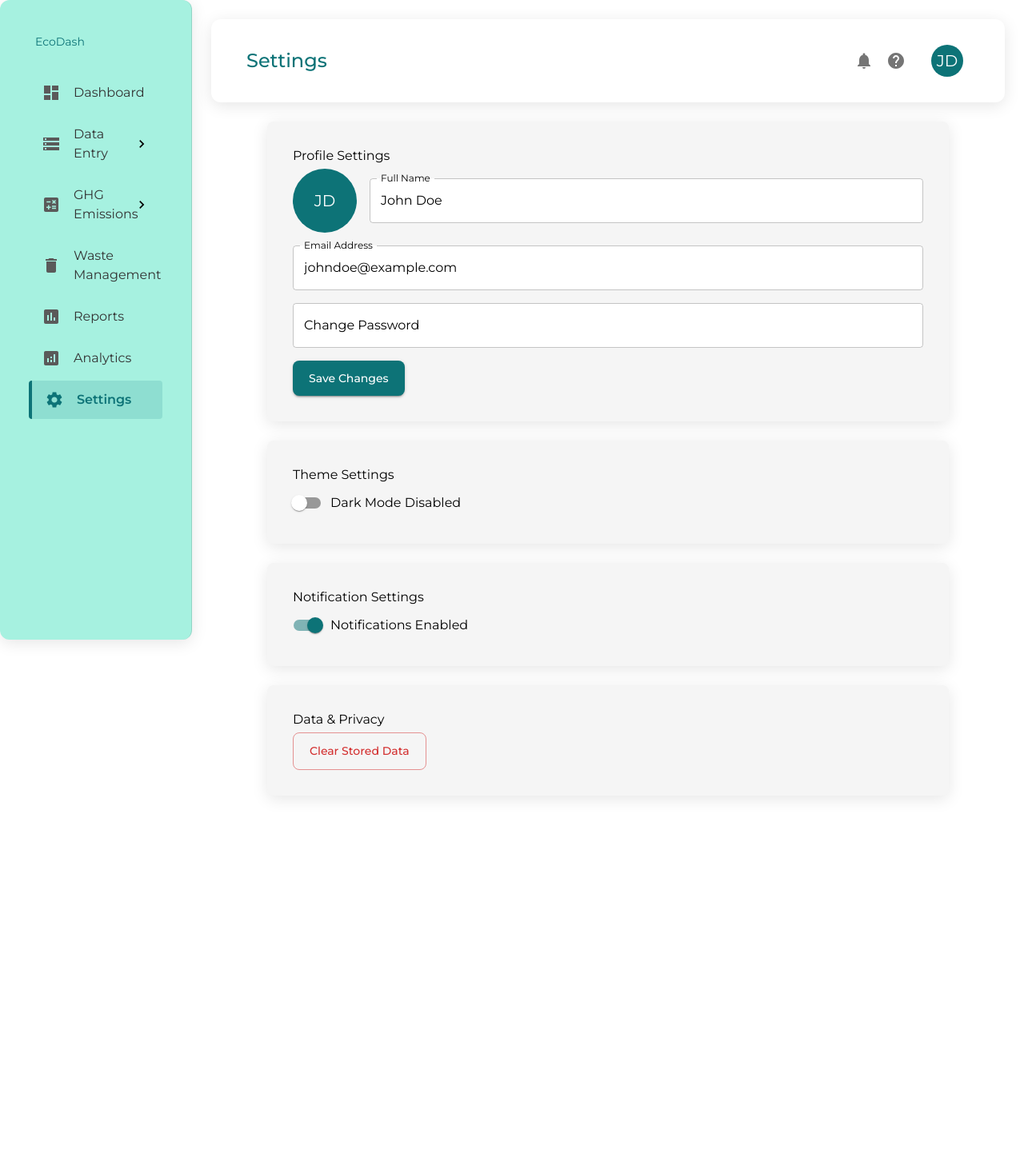
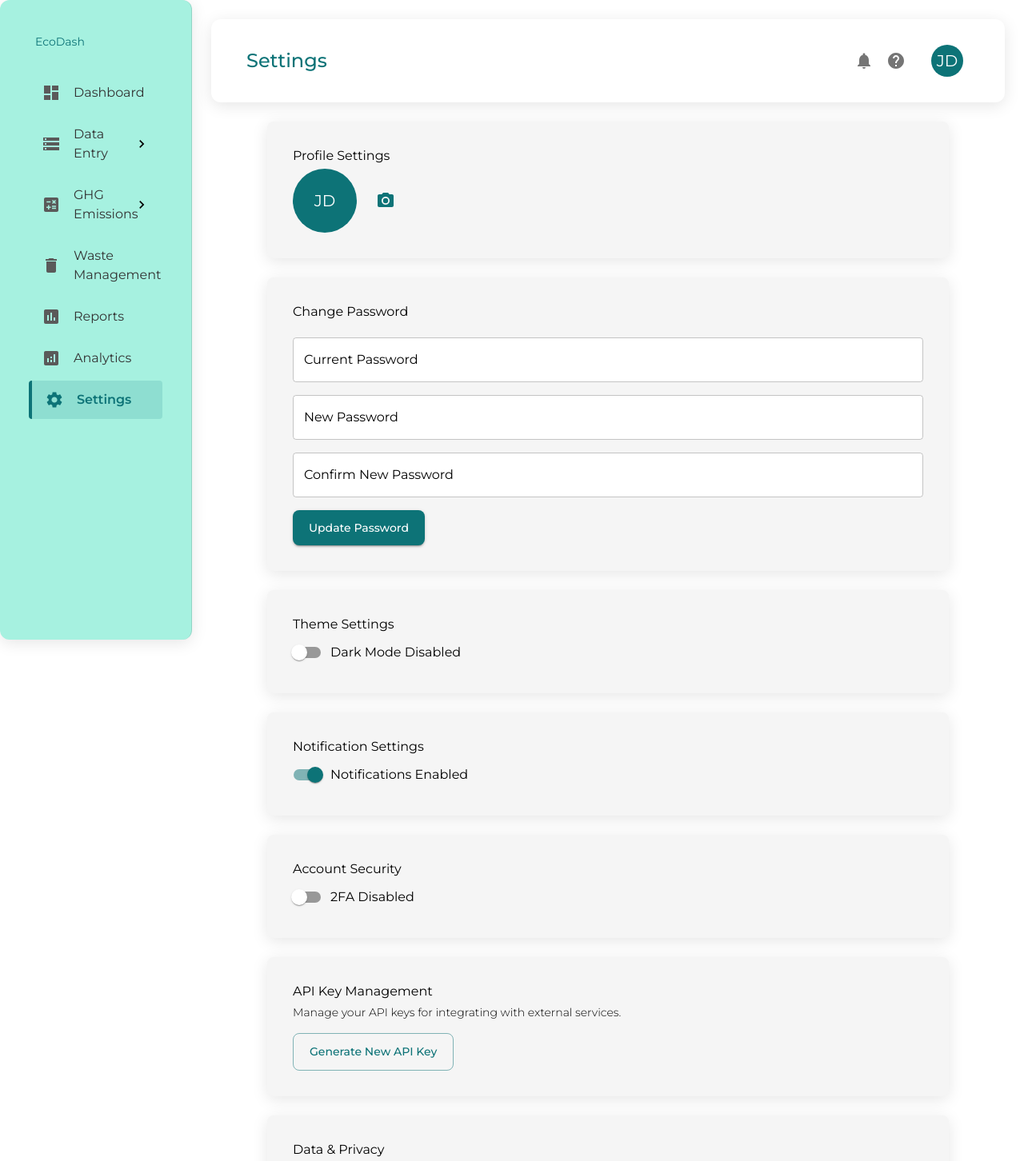
Before and after one commit to AbubakarMirza1/Kavish, a React (Create React App) app in the folder frontend/: page /settings in a window 1280 px wide. Shown: the top 1452 px of the page at 80% size. Before the commit the page ends 1019 px from the top, so only its background shows below. Built offline with nearby package versions, Linux system fonts and the light colour scheme.

Commit message:
settings check

```diff
--- a/frontend/package.json
+++ b/frontend/package.json
@@ -11,7 +11,7 @@
     "@testing-library/jest-dom": "^5.17.0",
     "@testing-library/react": "^13.4.0",
     "@testing-library/user-event": "^13.5.0",
-    "axios": "^1.7.9",
+    "axios": "^1.8.1",
     "chart.js": "^4.4.6",
     "dayjs": "^1.11.13",
     "file-saver": "^2.0.5",
@@ -54,7 +54,7 @@
     "eslint-config-react-app": "^7.0.1",
     "eslint-webpack-plugin": "^4.2.0",
     "html-webpack-plugin": "^5.6.3",
-    "react-scripts": "^5.0.1",
+    "react-scripts": "^3.0.1",
     "rimraf": "^6.0.1",
     "webpack": "^5.97.1"
   }
--- a/frontend/src/screens/Reports.js
+++ b/frontend/src/screens/Reports.js
@@ -101,7 +101,7 @@ const Reports = () => {
           {/* Generate Report Button */}
           <Button
             variant="contained"
-            sx={{ bgcolor: '#0D7377', px: 4, mb: 4 }}
+            sx={{ bgcolor: '#0D7377', px: 4, mb: 4 , mx:4}}
             onClick={handleGenerateReport}
           >
             Generate Report
--- a/frontend/src/screens/settings.js
+++ b/frontend/src/screens/settings.js
@@ -10,20 +10,30 @@ import {
     Divider,
     Paper,
     Avatar,
+    IconButton,
 } from "@mui/material";
+import { PhotoCamera } from "@mui/icons-material";
 import Sidebar from "../Component/sidebar.js";
 import TopBar from "../Component/topbar.js";
 
 const SettingsPage = () => {
     const [darkMode, setDarkMode] = useState(false);
     const [notifications, setNotifications] = useState(true);
+    const [twoFactorAuth, setTwoFactorAuth] = useState(false);
+    const [currentPassword, setCurrentPassword] = useState("");
+    const [newPassword, setNewPassword] = useState("");
+    const [confirmPassword, setConfirmPassword] = useState("");
+    const [profilePic, setProfilePic] = useState(null);
 
-    const handleDarkModeToggle = () => {
-        setDarkMode(!darkMode);
-    };
+    // Toggle Handlers
+    const handleDarkModeToggle = () => setDarkMode(!darkMode);
+    const handleNotificationsToggle = () => setNotifications(!notifications);
+    const handleTwoFactorToggle = () => setTwoFactorAuth(!twoFactorAuth);
 
-    const handleNotificationsToggle = () => {
-        setNotifications(!notifications);
+    // Profile Picture Upload
+    const handleProfilePicChange = (event) => {
+        const file = event.target.files[0];
+        if (file) setProfilePic(URL.createObjectURL(file));
     };
 
     return (
@@ -32,29 +42,64 @@ const SettingsPage = () => {
             <Box component="main" sx={{ flexGrow: 1, p: 3 }}>
                 <TopBar title="Settings" showDropdown={false} />
                 <Container maxWidth="md">
+
+                    {/* Profile Section */}
                     <Paper sx={{ p: 4, mt: 3, borderRadius: 2 }}>
                         <Typography variant="h5" gutterBottom>
                             Profile Settings
                         </Typography>
                         <Box sx={{ display: "flex", alignItems: "center", gap: 2 }}>
-                            <Avatar sx={{ width: 80, height: 80, bgcolor: "#0D7377" }}>JD</Avatar>
-                            <TextField label="Full Name" fullWidth defaultValue="John Doe" />
+                            <Avatar sx={{ width: 80, height: 80, bgcolor: "#0D7377" }} src={profilePic}>
+                                {!profilePic && "JD"}
+                            </Avatar>
+                            <input
+                                accept="image/*"
+                                style={{ display: "none" }}
+                                id="profile-pic-upload"
+                                type="file"
+                                onChange={handleProfilePicChange}
+                            />
+                            <label htmlFor="profile-pic-upload">
+                                <IconButton color="primary" component="span">
+                                    <PhotoCamera />
+                                </IconButton>
+                            </label>
                         </Box>
+                    </Paper>
+
+                    {/* Change Password Section */}
+                    <Paper sx={{ p: 4, mt: 3, borderRadius: 2 }}>
+                        <Typography variant="h5" gutterBottom>
+                            Change Password
+                        </Typography>
                         <TextField
-                            label="Email Address"
-                            fullWidth
-                            sx={{ mt: 2 }}
-                            defaultValue="johndoe@example.com"
-                        />
-                        <TextField
-                            label="Change Password"
+                            label="Current Password"
                             type="password"
                             fullWidth
                             sx={{ mt: 2 }}
+                            value={currentPassword}
+                            onChange={(e) => setCurrentPassword(e.target.value)}
                         />
-                        <Button variant="contained" sx={{ mt: 2 }}>Save Changes</Button>
+                        <TextField
+                            label="New Password"
+                            type="password"
+                            fullWidth
+                            sx={{ mt: 2 }}
+                            value={newPassword}
+                            onChange={(e) => setNewPassword(e.target.value)}
+                        />
+                        <TextField
+                            label="Confirm New Password"
+                            type="password"
+                            fullWidth
+                            sx={{ mt: 2 }}
+                            value={confirmPassword}
+                            onChange={(e) => setConfirmPassword(e.target.value)}
+                        />
+                        <Button variant="contained" sx={{ mt: 2 }}>Update Password</Button>
                     </Paper>
 
+                    {/* Theme Settings */}
                     <Paper sx={{ p: 4, mt: 3, borderRadius: 2 }}>
                         <Typography variant="h5" gutterBottom>
                             Theme Settings
@@ -65,6 +110,7 @@ const SettingsPage = () => {
                         />
                     </Paper>
 
+                    {/* Notifications Settings */}
                     <Paper sx={{ p: 4, mt: 3, borderRadius: 2 }}>
                         <Typography variant="h5" gutterBottom>
                             Notification Settings
@@ -75,12 +121,36 @@ const SettingsPage = () => {
                         />
                     </Paper>
 
+                    {/* Security Settings */}
+                    <Paper sx={{ p: 4, mt: 3, borderRadius: 2 }}>
+                        <Typography variant="h5" gutterBottom>
+                            Account Security
+                        </Typography>
+                        <FormControlLabel
+                            control={<Switch checked={twoFactorAuth} onChange={handleTwoFactorToggle} />}
+                            label={twoFactorAuth ? "2FA Enabled" : "2FA Disabled"}
+                        />
+                    </Paper>
+
+                    {/* API Key Management */}
+                    <Paper sx={{ p: 4, mt: 3, borderRadius: 2 }}>
+                        <Typography variant="h5" gutterBottom>
+                            API Key Management
+                        </Typography>
+                        <Typography variant="body2" color="textSecondary">
+                            Manage your API keys for integrating with external services.
+                        </Typography>
+                        <Button variant="outlined" sx={{ mt: 2 }}>Generate New API Key</Button>
+                    </Paper>
+
+                    {/* Privacy Settings */}
                     <Paper sx={{ p: 4, mt: 3, borderRadius: 2 }}>
                         <Typography variant="h5" gutterBottom>
                             Data & Privacy
                         </Typography>
                         <Button variant="outlined" color="error">Clear Stored Data</Button>
                     </Paper>
+
                 </Container>
             </Box>
         </Box>
```
Also changed, not shown: frontend/src/context/authcontext.js (added, +60 -0 lines), 1 other file (tests, documents, lock files or other folders).
